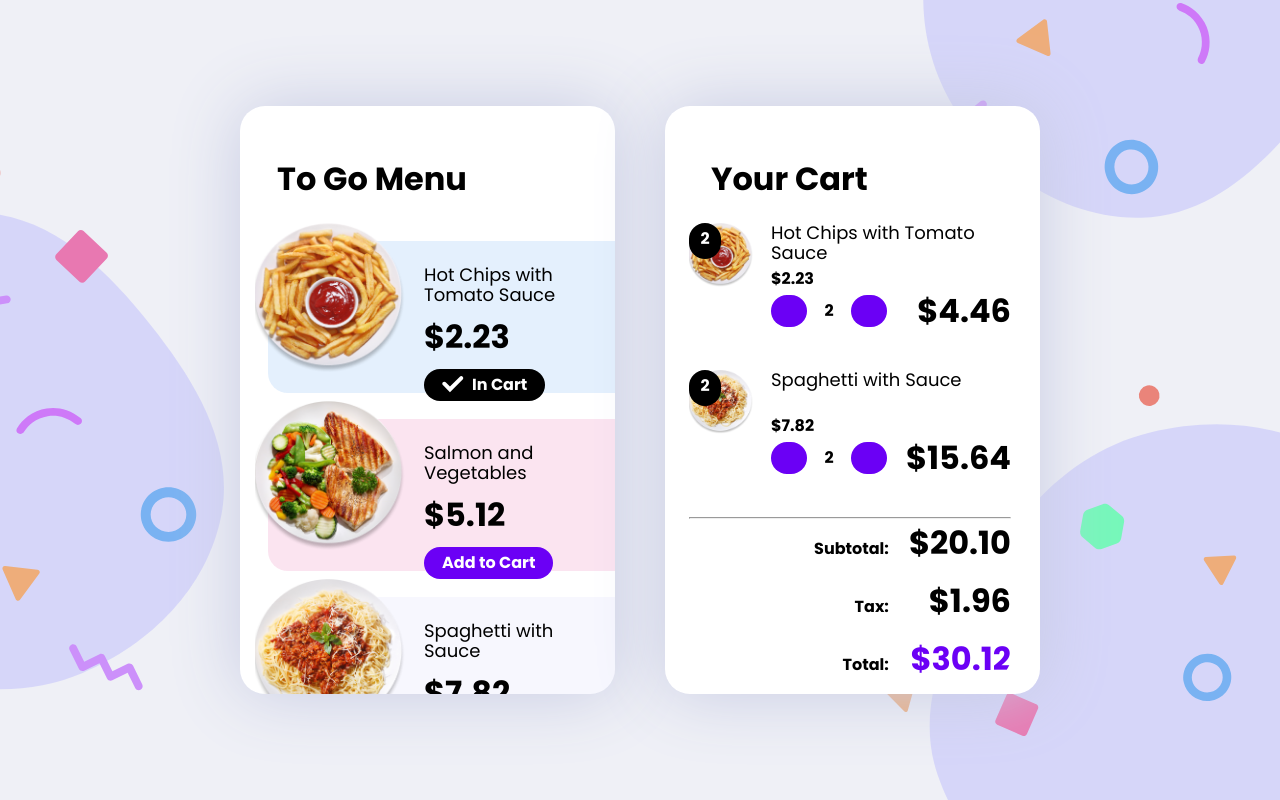
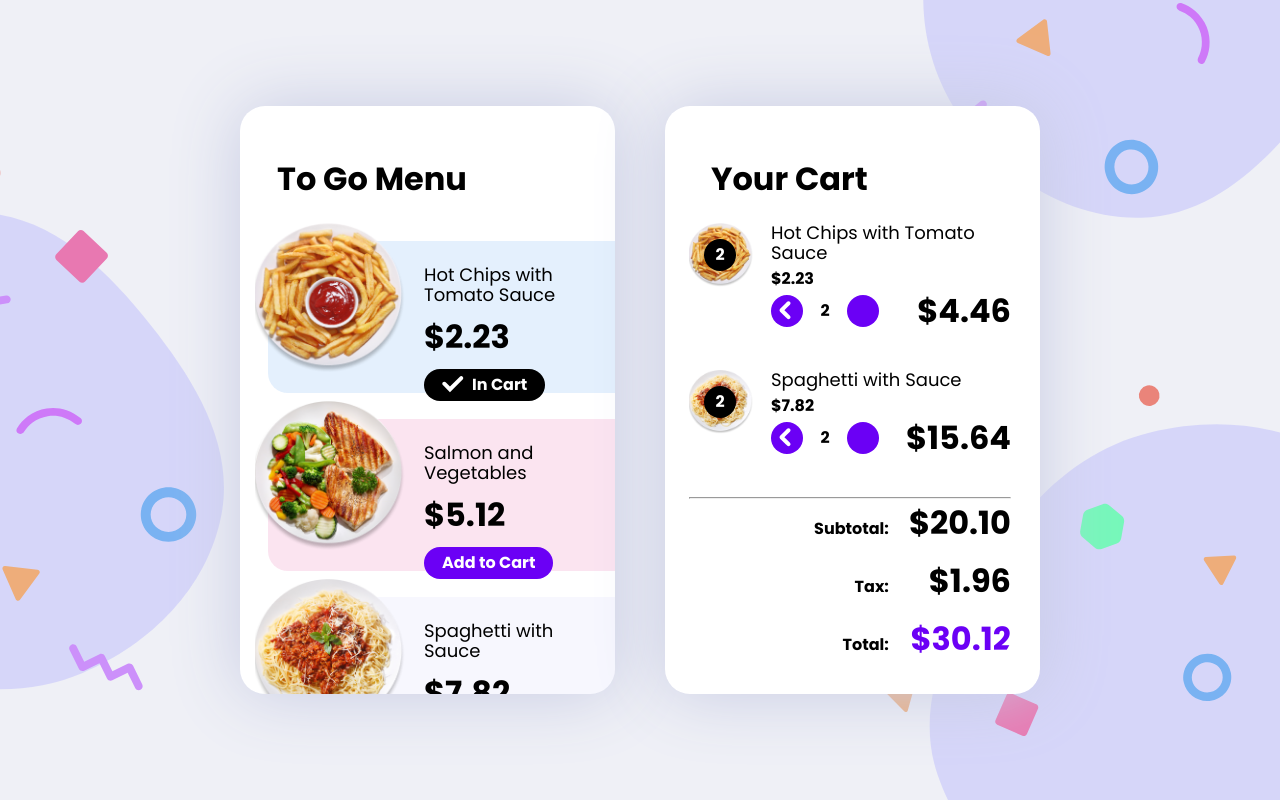
Before and after one commit to peter-hinch/advent-of-css-2022-02-ecommerce-component, a website: page index.html in a window 1280 px wide. Drawn offline with nearby package versions, Linux system fonts and the light colour scheme.

Commit message:
Refining cart buttons.

```diff
--- a/styles.css
+++ b/styles.css
@@ -66,10 +66,13 @@ div.panel p {
 
 div.panel h3.item__description {
   margin: 0;
-  height: 40px;
   font-weight: 400;
   font-size: 18px;
   line-height: 20px;
+}
+
+div#menu h3.item__description {
+  height: 40px;
 }
 
 div.panel .price {
@@ -91,6 +94,10 @@ div.panel.panel__menu .price__large {
 
 div.panel.panel__cart .price__large {
   text-align: end;
+}
+
+div.panel button {
+  cursor: pointer;
 }
 
 div.panel button,
@@ -174,12 +181,13 @@ div.panel button.button__active span.button__content::before {
 
 .cart__item .item__image-container .image__count-badge {
   position: absolute;
-  display: flex;
-  flex-direction: row;
-  justify-content: center;
-  align-content: center;
-  padding: 4px 0 0;
+  top: 16px;
+  left: 15px;
+  padding: 0;
   width: 32px;
+  height: 32px;
+  text-align: center;
+  line-height: 32px;
 }
 
 .cart__item img {
@@ -202,6 +210,20 @@ div.panel button.button__active span.button__content::before {
   flex-direction: row;
   justify-content: space-between;
   align-items: center;
+}
+
+.cart__item .item__line .line__options button.options__decrement,
+.cart__item .item__line .line__options button.options__increment {
+  width: 32px;
+  height: 32px;
+  padding: 0;
+}
+
+.cart__item .item__line .line__options button.options__decrement::after {
+  position: relative;
+  top: 3px;
+  left: -2px;
+  content: url(./images/chevron.svg);
 }
 
 .cart__item .item__line .line__options span.options__qty {
```
